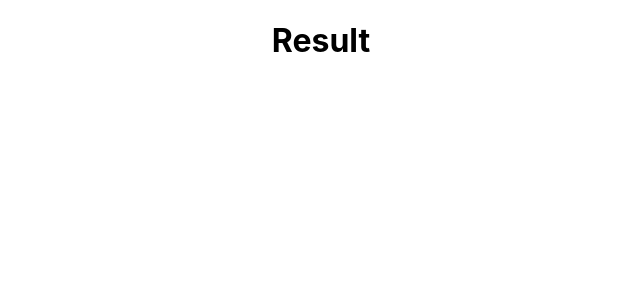
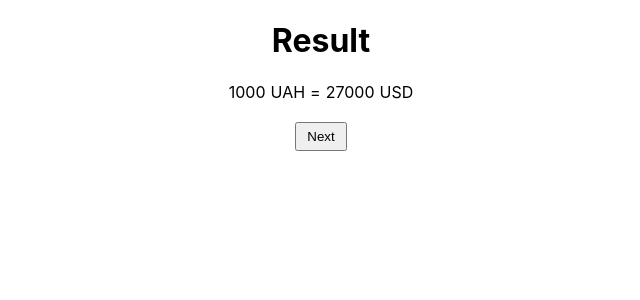
Before and after one commit to heimlee/currency-exchange-app, a React (Create React App) app in the folder currency-exchange/: page /result in a window 1280 px wide. Shown: the top 300 px of the page, without its empty margins (319-959 px from the left). Built offline with nearby package versions, Linux system fonts and the light colour scheme.

Commit message:
Feat(result): add display result currency exchange on Result module

```diff
--- a/currency-exchange/src/modules/default/Default.js
+++ b/currency-exchange/src/modules/default/Default.js
@@ -13,8 +13,8 @@ export const Default = () => {
 
   const initialValues = {
     amount: '',
-    fromCurrency: '',
-    toCurrency: '',
+    fromCurrency: 'USD',
+    toCurrency: 'UAH',
   };
 
   const onSubmit = (values) => {
--- a/currency-exchange/src/modules/home/components/currencyCalculate/currencyCalculate.scss
+++ b/currency-exchange/src/modules/home/components/currencyCalculate/currencyCalculate.scss
@@ -1,4 +1,4 @@
-.form-container{
+.form-container {
   align-items: center;
   display: flex;
   flex-direction: column;
--- a/currency-exchange/src/modules/result/Result.js
+++ b/currency-exchange/src/modules/result/Result.js
@@ -1,11 +1,27 @@
 import React from 'react';
+import { useHistory } from 'react-router-dom';
 
 import './result.scss';
 
 export const Result = () => {
+  const history = useHistory();
+  const handleClick = () => {
+    history.push("/history");
+  };
+
   return(
     <div className="result-container">
       <h1>Result</h1>
+      <div className="result-row">
+        <div className="result-item">1000</div>
+        <div className="result-item">UAH</div>
+        <div className="result-item">=</div>
+        <div className="result-item">27000</div>
+        <div className="result-item">USD</div>
+      </div>
+      <button type="button" onClick={handleClick} className="next-button">
+        Next
+      </button>
     </div>
   );
 };
--- a/currency-exchange/src/modules/result/result.scss
+++ b/currency-exchange/src/modules/result/result.scss
@@ -1,4 +1,24 @@
 .result-container {
+  align-items: center;
   display: flex;
-  justify-content: center;
+  flex-direction: column;
 }
+
+.result-row {
+  display: flex;
+}
+
+.result-item {
+  display: flex;
+  flex-direction: column;
+  margin-left: 5px;
+
+  &:first-child {
+    margin-left: 0;
+  }
+}
+
+.next-button {
+  margin-top: 20px;
+  padding: 5px 10px;
+}
```
